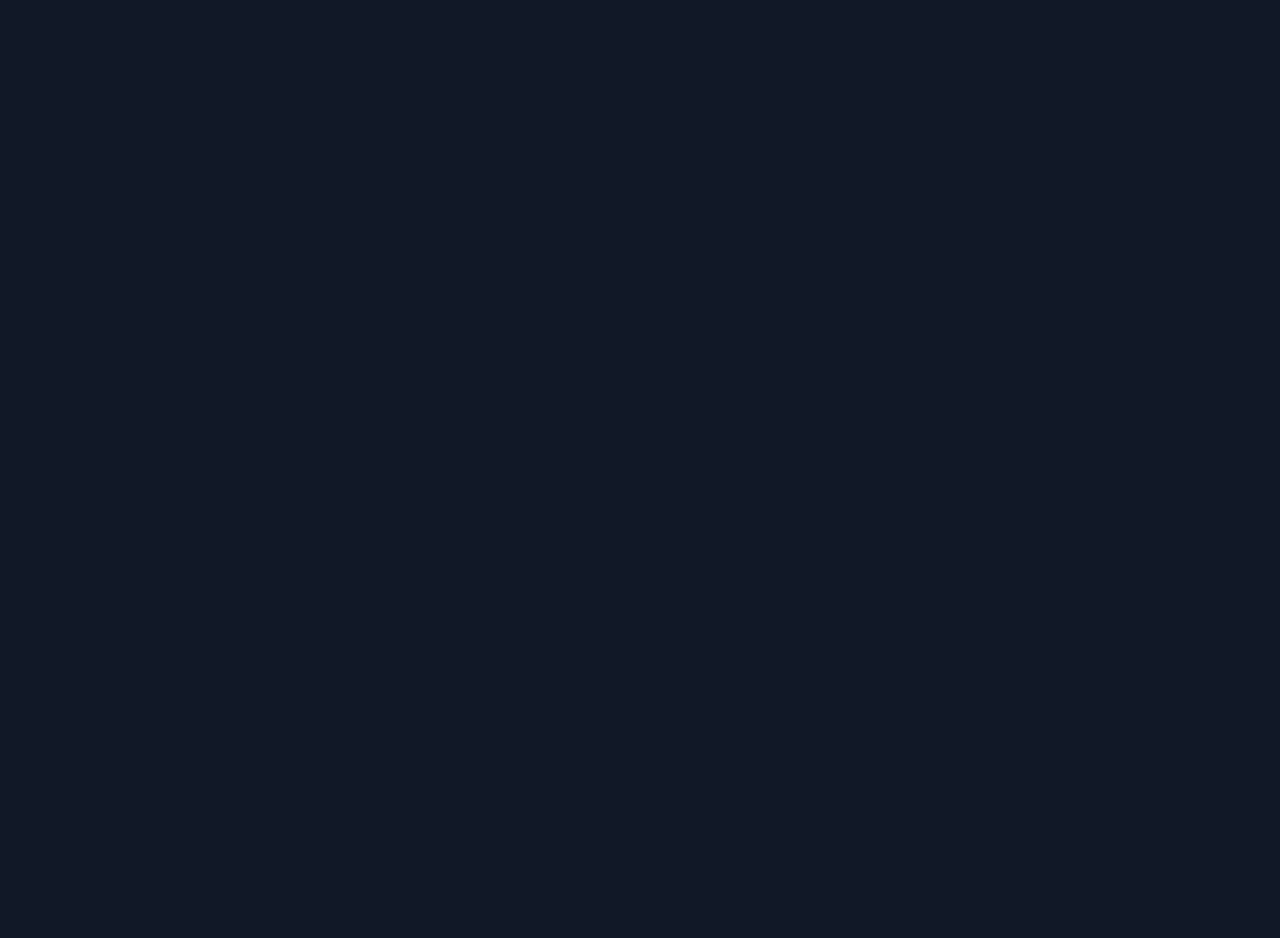
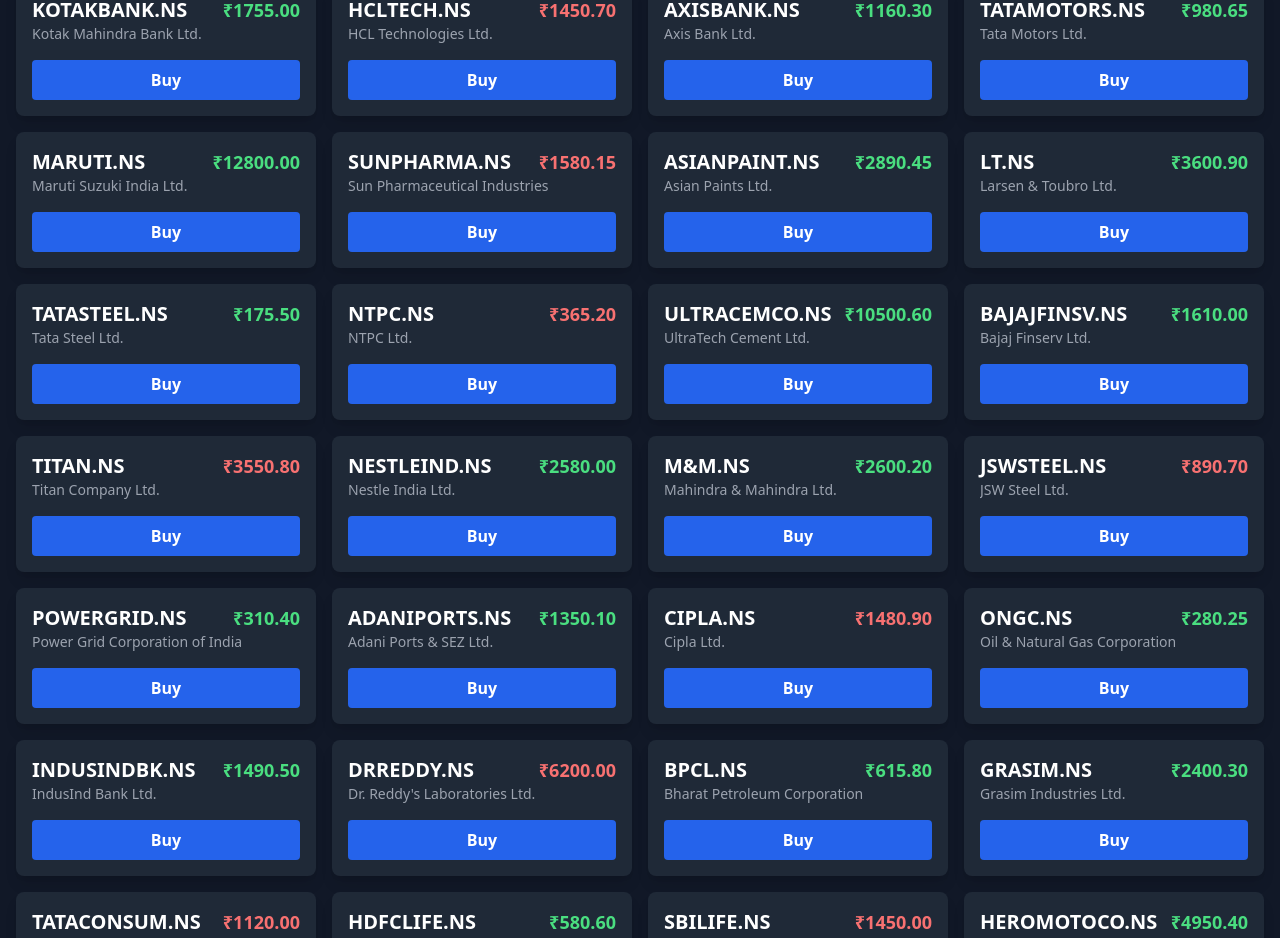
Before and after one commit to vijay2898AD/Green-Candle-Trade, a React (Vite) app: page / in a window 1280 px wide. Shown: the part 600-1538 px from the top of the page. Before the commit the page ends 800 px from the top, so only its background shows below. Built offline with nearby package versions, Linux system fonts and the light colour scheme.

Commit message:
code edit

```diff
--- a/public/stockData.json
+++ b/public/stockData.json
@@ -6,5 +6,37 @@
   { "symbol": "ICICIBANK.NS", "price": 1105.00, "changesPercentage": -1.1, "name": "ICICI Bank Ltd." },
   { "symbol": "HINDUNILVR.NS", "price": 2380.10, "changesPercentage": 0.2, "name": "Hindustan Unilever Ltd." },
   { "symbol": "SBIN.NS", "price": 830.60, "changesPercentage": 1.9, "name": "State Bank of India" },
-  { "symbol": "WIPRO.NS", "price": 485.70, "changesPercentage": -0.3, "name": "Wipro Ltd." }
+  { "symbol": "WIPRO.NS", "price": 485.70, "changesPercentage": -0.3, "name": "Wipro Ltd." },
+  { "symbol": "BHARTIARTL.NS", "price": 1390.25, "changesPercentage": 1.1, "name": "Bharti Airtel Ltd." },
+  { "symbol": "ITC.NS", "price": 435.10, "changesPercentage": -0.6, "name": "ITC Ltd." },
+  { "symbol": "LTIM.NS", "price": 5120.80, "changesPercentage": -1.2, "name": "LTIMindtree Ltd." },
+  { "symbol": "BAJFINANCE.NS", "price": 6800.40, "changesPercentage": 2.3, "name": "Bajaj Finance Ltd." },
+  { "symbol": "KOTAKBANK.NS", "price": 1755.00, "changesPercentage": 0.3, "name": "Kotak Mahindra Bank Ltd." },
+  { "symbol": "HCLTECH.NS", "price": 1450.70, "changesPercentage": -0.9, "name": "HCL Technologies Ltd." },
+  { "symbol": "AXISBANK.NS", "price": 1160.30, "changesPercentage": 0.7, "name": "Axis Bank Ltd." },
+  { "symbol": "TATAMOTORS.NS", "price": 980.65, "changesPercentage": 1.8, "name": "Tata Motors Ltd." },
+  { "symbol": "MARUTI.NS", "price": 12800.00, "changesPercentage": 0.4, "name": "Maruti Suzuki India Ltd." },
+  { "symbol": "SUNPHARMA.NS", "price": 1580.15, "changesPercentage": -0.2, "name": "Sun Pharmaceutical Industries" },
+  { "symbol": "ASIANPAINT.NS", "price": 2890.45, "changesPercentage": 1.3, "name": "Asian Paints Ltd." },
+  { "symbol": "LT.NS", "price": 3600.90, "changesPercentage": 0.8, "name": "Larsen & Toubro Ltd." },
+  { "symbol": "TATASTEEL.NS", "price": 175.50, "changesPercentage": 2.5, "name": "Tata Steel Ltd." },
+  { "symbol": "NTPC.NS", "price": 365.20, "changesPercentage": -0.1, "name": "NTPC Ltd." },
+  { "symbol": "ULTRACEMCO.NS", "price": 10500.60, "changesPercentage": 0.9, "name": "UltraTech Cement Ltd." },
+  { "symbol": "BAJAJFINSV.NS", "price": 1610.00, "changesPercentage": 1.5, "name": "Bajaj Finserv Ltd." },
+  { "symbol": "TITAN.NS", "price": 3550.80, "changesPercentage": -0.5, "name": "Titan Company Ltd." },
+  { "symbol": "NESTLEIND.NS", "price": 2580.00, "changesPercentage": 0.1, "name": "Nestle India Ltd." },
+  { "symbol": "M&M.NS", "price": 2600.20, "changesPercentage": 2.2, "name": "Mahindra & Mahindra Ltd." },
+  { "symbol": "JSWSTEEL.NS", "price": 890.70, "changesPercentage": -1.0, "name": "JSW Steel Ltd." },
+  { "symbol": "POWERGRID.NS", "price": 310.40, "changesPercentage": 0.6, "name": "Power Grid Corporation of India" },
+  { "symbol": "ADANIPORTS.NS", "price": 1350.10, "changesPercentage": 1.7, "name": "Adani Ports & SEZ Ltd." },
+  { "symbol": "CIPLA.NS", "price": 1480.90, "changesPercentage": -0.4, "name": "Cipla Ltd." },
+  { "symbol": "ONGC.NS", "price": 280.25, "changesPercentage": 1.2, "name": "Oil & Natural Gas Corporation" },
+  { "symbol": "INDUSINDBK.NS", "price": 1490.50, "changesPercentage": 0.9, "name": "IndusInd Bank Ltd." },
+  { "symbol": "DRREDDY.NS", "price": 6200.00, "changesPercentage": -0.7, "name": "Dr. Reddy's Laboratories Ltd." },
+  { "symbol": "BPCL.NS", "price": 615.80, "changesPercentage": 2.8, "name": "Bharat Petroleum Corporation" },
+  { "symbol": "GRASIM.NS", "price": 2400.30, "changesPercentage": 0.3, "name": "Grasim Industries Ltd." },
+  { "symbol": "TATACONSUM.NS", "price": 1120.00, "changesPercentage": -0.5, "name": "Tata Consumer Products Ltd." },
+  { "symbol": "HDFCLIFE.NS", "price": 580.60, "changesPercentage": 1.0, "name": "HDFC Life Insurance Company" },
+  { "symbol": "SBILIFE.NS", "price": 1450.00, "changesPercentage": -0.2, "name": "SBI Life Insurance Company" },
+  { "symbol": "HEROMOTOCO.NS", "price": 4950.40, "changesPercentage": 1.6, "name": "Hero MotoCorp Ltd." }
 ]
--- a/src/pages/Market.tsx
+++ b/src/pages/Market.tsx
@@ -14,7 +14,14 @@
 }
 
 // --- FIX: The list of stocks to fetch ---
-const indian_stock_symbols = ["RELIANCE.NS", "TCS.NS", "HDFCBANK.NS", "INFY.NS", "ICICIBANK.NS", "HINDUNILVR.NS", "SBIN.NS", "WIPRO.NS"];
+const indian_stock_symbols = [
+  "RELIANCE.NS", "TCS.NS", "HDFCBANK.NS", "INFY.NS", "ICICIBANK.NS", "HINDUNILVR.NS", "SBIN.NS", "WIPRO.NS",
+  "BHARTIARTL.NS", "ITC.NS", "LTIM.NS", "BAJFINANCE.NS", "KOTAKBANK.NS", "HCLTECH.NS", "AXISBANK.NS",
+  "TATAMOTORS.NS", "MARUTI.NS", "SUNPHARMA.NS", "ASIANPAINT.NS", "LT.NS", "TATASTEEL.NS", "NTPC.NS",
+  "ULTRACEMCO.NS", "BAJAJFINSV.NS", "TITAN.NS", "NESTLEIND.NS", "M&M.NS", "JSWSTEEL.NS", "POWERGRID.NS",
+  "ADANIPORTS.NS", "CIPLA.NS", "ONGC.NS", "INDUSINDBK.NS", "DRREDDY.NS", "BPCL.NS", "GRASIM.NS",
+  "TATACONSUM.NS", "HDFCLIFE.NS", "SBILIFE.NS", "HEROMOTOCO.NS"
+];
 
 export const Market = () => {
   // --- FIX: All state variables are declared here ---
```
